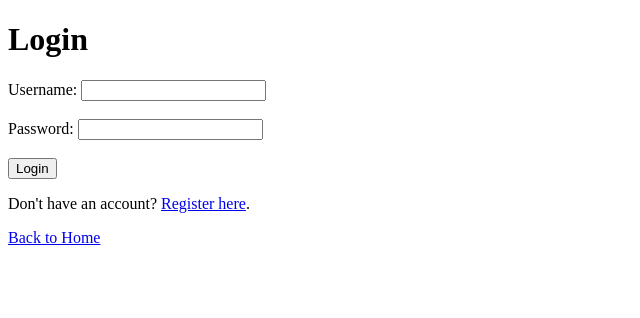
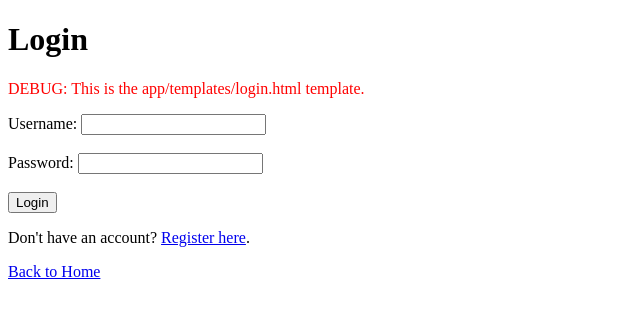
Before and after one commit to AshutoshChaudhary-lgtm/secure_file_sharing, a Django app: template app/templates/login.html in a window 1280 px wide. Shown: the top 318 px of the page, without its empty margins (0-640 px from the left). Run offline with Django 5.2, Linux system fonts and the light colour scheme; the template is opened without the code that fills it, so the values that code supplies are empty; parts of the project's set-up code (start-up, migrations or seed data) failed here and were passed over.

Commit message:
Add debug message to login template; specify app namespace in user_login view; ensure template directory setting is correct

```diff
--- a/app/templates/login.html
+++ b/app/templates/login.html
@@ -7,6 +7,9 @@
 </head>
 <body>
     <h1>Login</h1>
+
+    <!-- Debug Text -->
+    <p style="color: red;">DEBUG: This is the app/templates/login.html template.</p>
 
     {% if messages %}
         <ul>
--- a/app/views.py
+++ b/app/views.py
@@ -69,7 +69,7 @@ def user_login(request):
             return redirect('index')
         else:
             messages.error(request, 'Invalid username or password.')
-    return render(request, 'login.html')
+    return render(request, 'app/login.html')  # Specify the app namespace
 
 @login_required
 def user_logout(request):
```
Also changed, not shown: secure_file_sharing/settings.py (line endings or trailing spaces).
